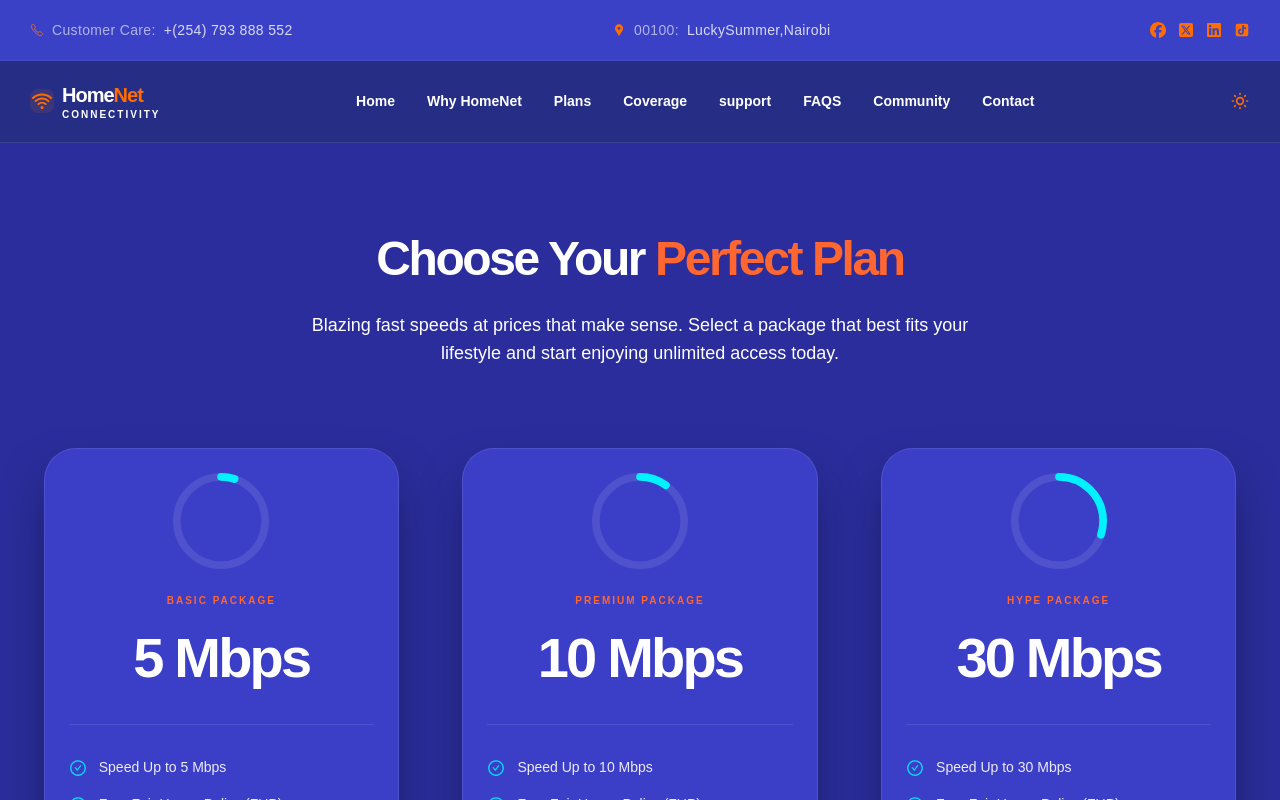
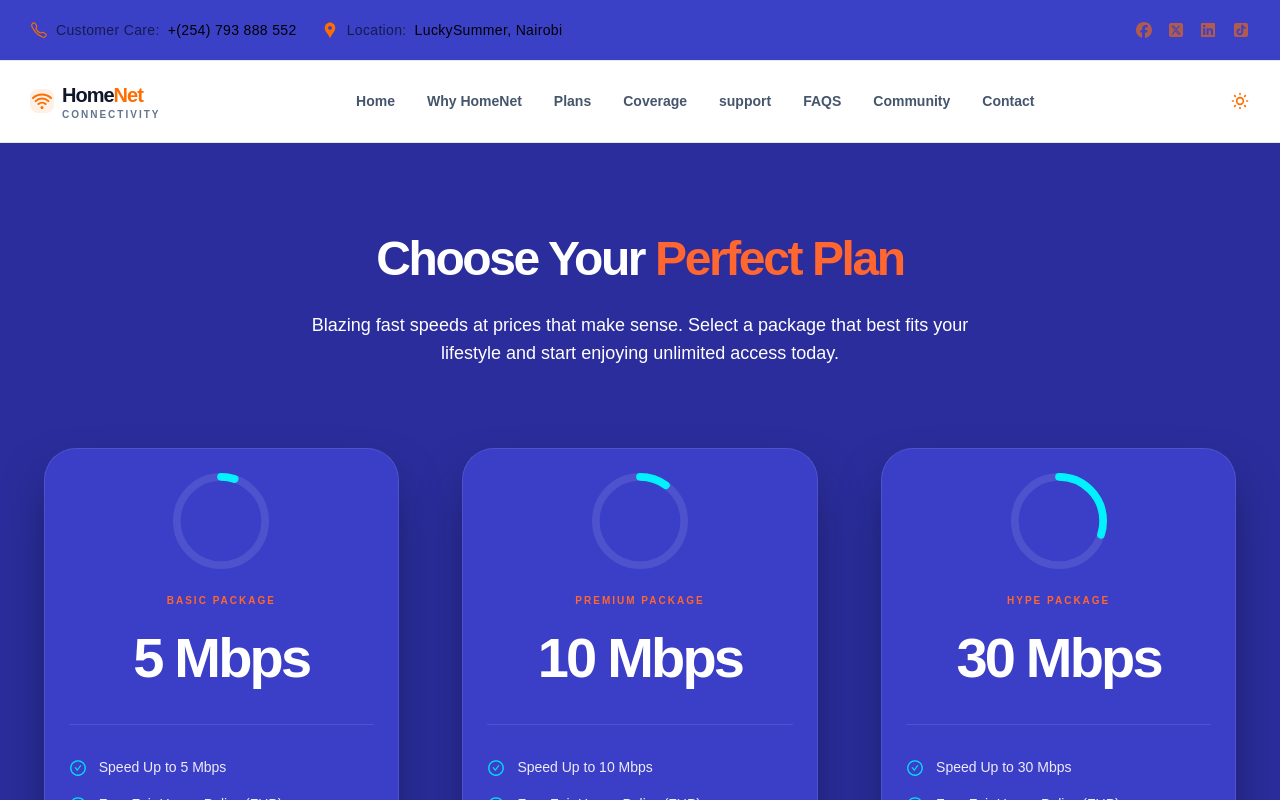
Before and after one commit to wainaina-mwangi/HomeNet, a React (Vite) app: page /plans in a window 1280 px wide. Shown: the top 800 px of the page. Built offline with nearby package versions, Linux system fonts and the light colour scheme.

Commit message:
light and dark mode on nav

```diff
--- a/src/App.jsx
+++ b/src/App.jsx
@@ -5,31 +5,31 @@ import TopNavbar from "./components/TopNavbar";
 import About from "./components/About";
 import NotFoundPage from "./components/NotFoundPage";
 // import { ToastContainer } from 'react-toastify';
-import 'react-toastify/dist/ReactToastify.css';
-import { ToastContainer } from 'react-toastify';
+import "react-toastify/dist/ReactToastify.css";
+import { ToastContainer } from "react-toastify";
 import { Routes, Route } from "react-router-dom";
-import { ThemeProvider }from "./pages/ThemeContext";
+import { ThemeProvider } from "./pages/ThemeContext";
 import Home from "./pages/Home";
 import Plans from "./components/Plans";
 
 const App = () => {
   return (
-    <div>
+
+
+    <div className="min-h-screen bg-white dark:bg-brand-option transition-colors duration-300">
       <ThemeProvider>
-        <TopNavbar/>
+        <TopNavbar />
         <Navbar />
         <Routes>
-        <Route path='/'  element={<Home/>}/>
-        <Route path='/about'  element={<About/>}/>
+          <Route path="/" element={<Home />} />
+          <Route path="/about" element={<About />} />
           <Route path="*" element={<NotFoundPage />} />
           <Route path="/plans" element={<Plans />} />
-
-
         </Routes>
-
         <ToastContainer />
          </ThemeProvider>
       </div>
+
   );
 };
 
--- a/src/components/Navbar.jsx
+++ b/src/components/Navbar.jsx
@@ -3,52 +3,50 @@ import { NavbarMenu } from "../mockData/mockData";
 import { IoWifi } from "react-icons/io5";
 import ThemeButton from "../components/ThemeButton";
 import "./Navbar.css";
-import { Link } from 'react-router-dom';
+import { Link } from "react-router-dom";
 
 const Navbar = () => {
   return (
     <nav
       className="navbar flex items-center justify-between sticky top-0 z-50 px-6 py-5
-                 bg-brand-navy/95 backdrop-blur-xl
-                 border-b border-white/10 transition-all duration-500"
+             /* Light Mode Styles */
+             bg-white border-b border-slate-200
+             /* Dark Mode Styles (Tailwind v4) */
+             dark:bg-brand-backup/80 dark:backdrop-blur-xl
+             dark:border-white/10 transition-all duration-500"
     >
-      {/* Logo Section */}
       <div className="navbar-logo">
         <Link to="/" className="flex items-center gap-2 group no-underline">
           <div className="p-2 bg-brand-orange/10 rounded-lg group-hover:bg-brand-orange transition-colors duration-300">
             <IoWifi className="text-brand-orange group-hover:text-white text-2xl transition-colors" />
           </div>
           <div className="flex flex-col leading-tight">
-            <span className="text-xl font-black tracking-tighter text-white">
+            <span className="text-xl font-black tracking-tighter text-slate-900 dark:text-white">
               Home<span className="text-brand-orange">Net</span>
             </span>
-            <span className="text-[10px] uppercase tracking-[0.2em] font-bold text-brand-white">
+            <span className="text-[10px] uppercase tracking-[0.2em] font-bold text-slate-500 dark:text-slate-400">
               Connectivity
             </span>
           </div>
         </Link>
       </div>
 
-      {/* Navigation Links */}
       <ul className="hidden md:flex items-center gap-8">
         {NavbarMenu.map((item) => (
           <li key={item.id} className="relative group">
             <Link
               to={item.link}
-              className="text-sm font-semibold text-brand-white hover:text-brand-orange transition-colors"
+              className="text-sm font-semibold text-slate-600 dark:text-slate-300 hover:text-brand-orange dark:hover:text-brand-orange transition-colors"
             >
               {item.title}
             </Link>
-            {/* The Animated Underline - Now Orange */}
             <span className="absolute -bottom-1 left-0 w-0 h-0.5 bg-brand-orange transition-all duration-300 group-hover:w-full"></span>
           </li>
         ))}
       </ul>
 
-      {/* Actions Section */}
       <div className="flex items-center gap-3">
         <ThemeButton />
-
       </div>
     </nav>
   );
--- a/src/components/Plans.jsx
+++ b/src/components/Plans.jsx
@@ -8,21 +8,36 @@ const plansData = [
     type: "BASIC PACKAGE",
     speed: "5",
     iconPercentage: 5,
-    features: ["Speed Up to 5 Mbps", "Free Fair Usage Policy (FUP)", "WiFi Fiber Modem", "IP Dynamic Private"],
+    features: [
+      "Speed Up to 5 Mbps",
+      "Free Fair Usage Policy (FUP)",
+      "WiFi Fiber Modem",
+      "IP Dynamic Private",
+    ],
     price: "1000",
   },
   {
     type: "PREMIUM PACKAGE",
     speed: "10",
     iconPercentage: 10,
-    features: ["Speed Up to 10 Mbps", "Free Fair Usage Policy (FUP)", "WiFi Fiber Modem", "IP Dynamic Private"],
+    features: [
+      "Speed Up to 10 Mbps",
+      "Free Fair Usage Policy (FUP)",
+      "WiFi Fiber Modem",
+      "IP Dynamic Private",
+    ],
     price: "1800",
   },
   {
     type: "HYPE PACKAGE",
     speed: "30",
     iconPercentage: 30,
-    features: ["Speed Up to 30 Mbps", "Free Fair Usage Policy (FUP)", "WiFi Fiber Modem", "IP Dynamic Private"],
+    features: [
+      "Speed Up to 30 Mbps",
+      "Free Fair Usage Policy (FUP)",
+      "WiFi Fiber Modem",
+      "IP Dynamic Private",
+    ],
     price: "4500",
   },
 ];
@@ -30,7 +45,11 @@ const plansData = [
 const Plans = () => {
   const headerVariants = {
     hidden: { opacity: 0, y: -20 },
-    visible: { opacity: 1, y: 0, transition: { duration: 0.6, ease: "easeOut" } },
+    visible: {
+      opacity: 1,
+      y: 0,
+      transition: { duration: 0.6, ease: "easeOut" },
+    },
   };
 
   const containerVariants = {
@@ -40,13 +59,16 @@ const Plans = () => {
 
   const cardVariants = {
     hidden: { opacity: 0, y: 30 },
-    visible: { opacity: 1, y: 0, transition: { duration: 0.5, ease: "easeOut" } },
+    visible: {
+      opacity: 1,
+      y: 0,
+      transition: { duration: 0.5, ease: "easeOut" },
+    },
   };
 
   return (
     <section className="plans-section">
       <div className="plans-container">
-
         <motion.div
           className="plans-header"
           initial="hidden"
@@ -71,7 +93,11 @@ const Plans = () => {
           viewport={{ once: true, amount: 0.2 }}
         >
           {plansData.map((plan, index) => (
-            <motion.div key={index} variants={cardVariants} className="grid-item">
+            <motion.div
+              key={index}
+              variants={cardVariants}
+              className="grid-item"
+            >
               <PricingCard plan={plan} />
             </motion.div>
           ))}
@@ -84,7 +110,7 @@ const Plans = () => {
           transition={{ delay: 0.8 }}
           viewport={{ once: true }}
         >
-          100% money-back guarantee for your first 30 days.
+          100% service Delivery.
         </motion.p>
       </div>
     </section>
--- a/src/components/TopNavbar.jsx
+++ b/src/components/TopNavbar.jsx
@@ -1,4 +1,4 @@
-import React from 'react';
+import React from "react";
 import { FaFacebook, FaSquareXTwitter, FaLinkedin } from "react-icons/fa6";
 import { AiFillTikTok } from "react-icons/ai";
 import { IoCallOutline } from "react-icons/io5";
@@ -6,44 +6,53 @@ import { MdLocationPin } from "react-icons/md";
 
 const TopNavbar = () => {
   return (
+    <div
+      className="top-nav hidden sm:flex px-6 py-3 items-center justify-between text-sm transition-all duration-500
 
-    <div className='top-nav hidden sm:flex px-6 py-5 dark:bg-brand-option text-white/80 justify-between items-center text-sm border-b border-white/5'>
+                    bg-slate-50 text-brand-orange-600 border-b border-slate-200
 
-      {/* Contact Info Side */}
+                    dark:bg-brand-option dark:text-white/80 dark:border-white/5"
+    >
+      <div className="flex items-center gap-6">
         <div className="flex items-center gap-2 font-medium tracking-wide">
-        <IoCallOutline className="text-brand-orange" />
-        <span className="text-white/60">Customer Care:</span>
-        <a href="tel:+254793888552" className="hover:text-brand-orange transition-colors">
+          <IoCallOutline className="text-brand-orange text-lg" />
+          <span className="opacity-60">Customer Care:</span>
+          <a
+            href="tel:+254793888552"
+            className="hover:text-brand-orange transition-colors"
+          >
             +(254) 793 888 552
           </a>
         </div>
+
         <div className="flex items-center gap-2 font-medium tracking-wide">
-        <MdLocationPin  className="text-brand-orange" />
-        <span className="text-white/60">00100:</span>
-        <a href="tel:+254793888552" className="hover:text-brand-orange transition-colors">
-          LuckySummer,Nairobi
-        </a>
+          <MdLocationPin className="text-brand-orange text-lg" />
+          <span className="opacity-60">Location:</span>
+          <span className="dark:text-white/90">LuckySummer, Nairobi</span>
+        </div>
       </div>
 
-      {/* Social Media Side */}
       <div>
-        <ul className='flex gap-3 items-center social_link'>
-          <li>
-            <FaFacebook size={16} />
+        <ul className="flex gap-4 items-center social_link">
+          {[
+            { icon: <FaFacebook size={16} />, link: "#" },
+            { icon: <FaSquareXTwitter size={16} />, link: "#" },
+            { icon: <FaLinkedin size={16} />, link: "#" },
+            { icon: <AiFillTikTok size={18} />, link: "#" },
+          ].map((social, index) => (
+            <li key={index}>
+              <a
+                href={social.link}
+                className="opacity-60 hover:opacity-100 hover:text-brand-orange transition-all duration-300"
+              >
+                {social.icon}
+              </a>
             </li>
-          <li>
-            <FaSquareXTwitter size={16} />
-          </li>
-          <li >
-            <FaLinkedin size={16} />
-          </li>
-          <li>
-            <AiFillTikTok size={16} />
-          </li>
+          ))}
         </ul>
       </div>
     </div>
-  )
-}
+  );
+};
 
 export default TopNavbar;
```
Lines whose indentation alone changed are shown as unchanged.
